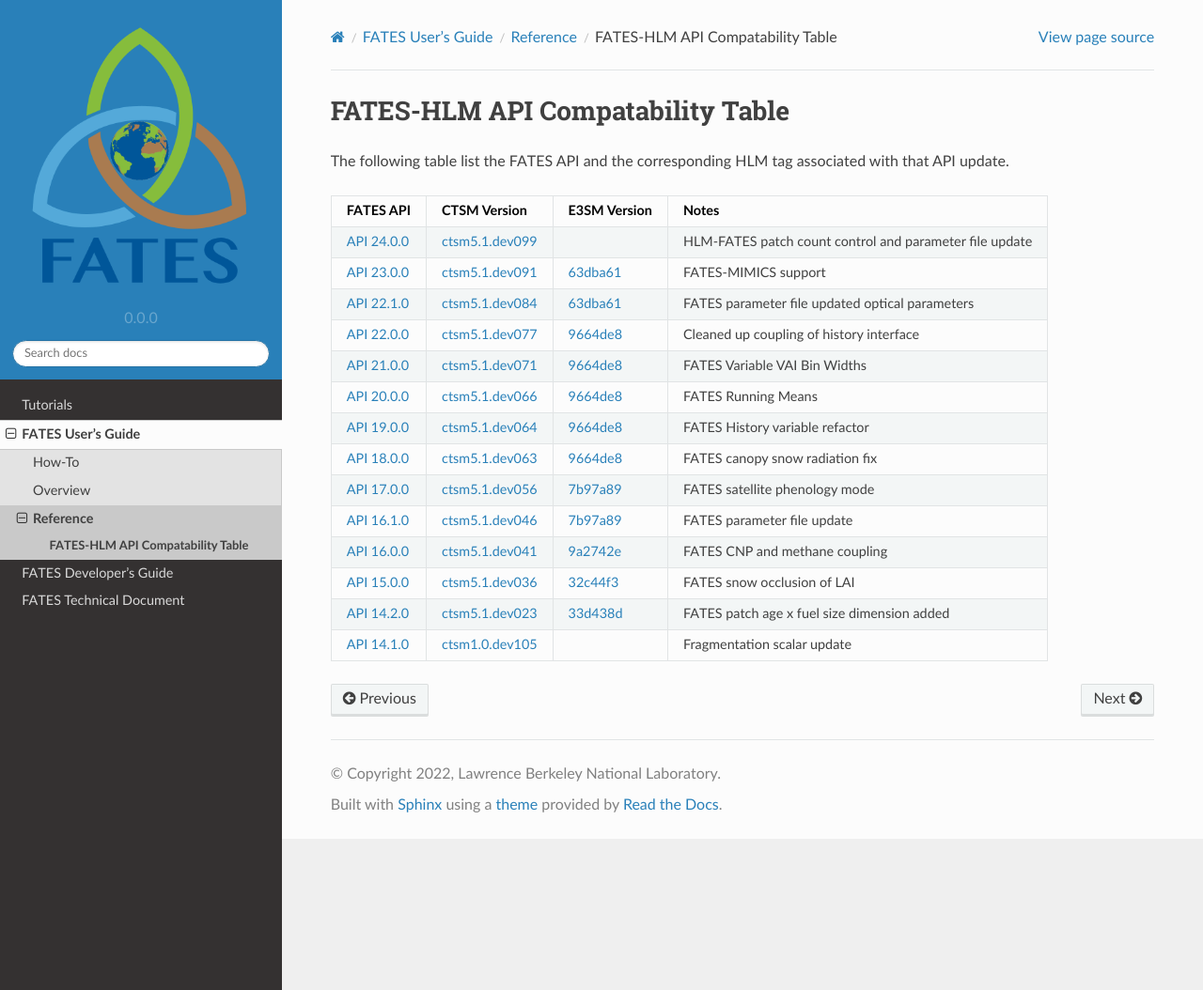
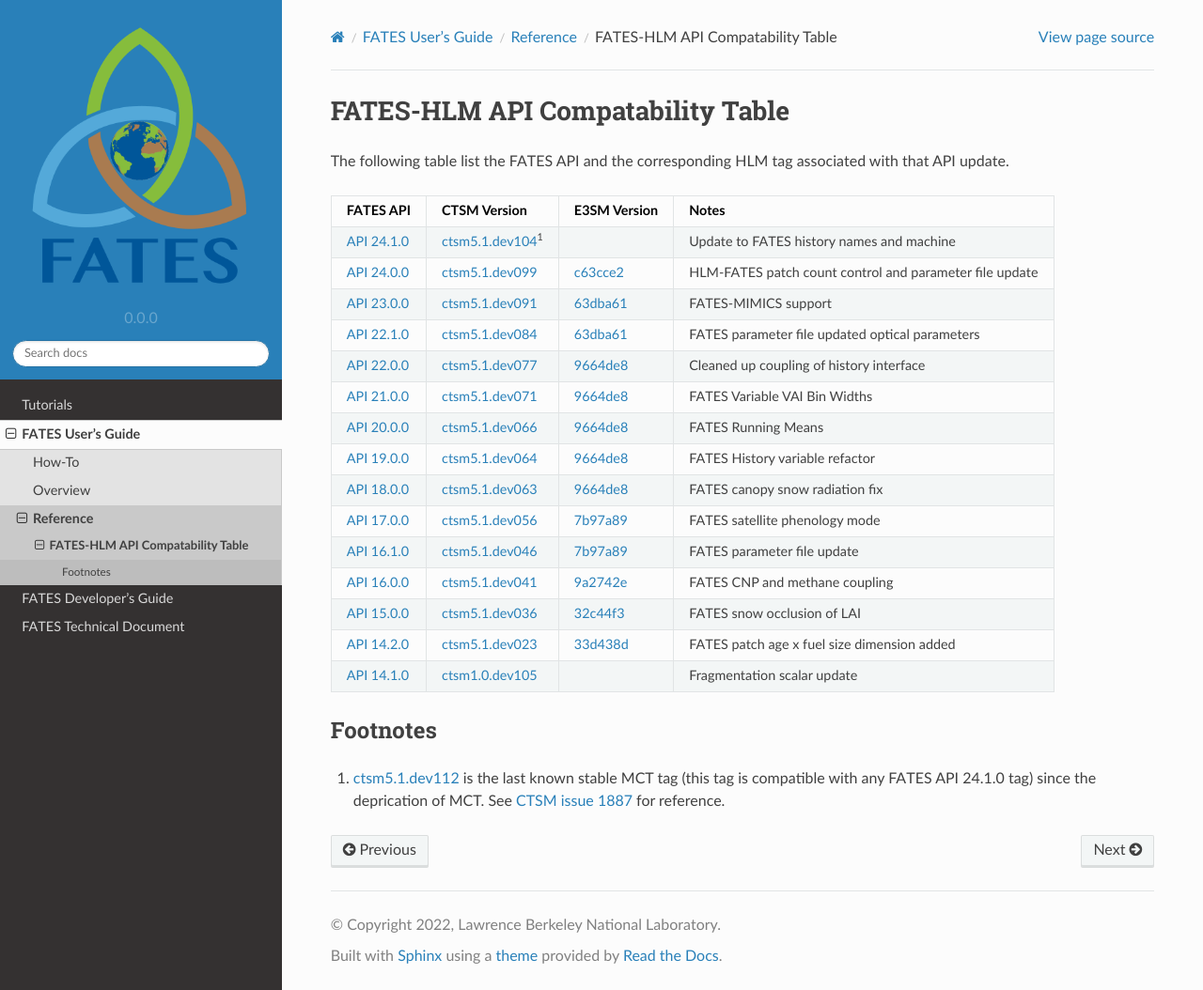
Before and after one commit to NGEET/fates-users-guide, a Sphinx documentation site: the page built from docs/source/user/Table-of-FATES-API-and-HLM-STATUS.md, in a window 1280 px wide and 1054 px high. Shown: the whole window at 94% size. Built offline with Sphinx 7.4.7 and the Read the Docs theme 2.0.0, drawn with Linux system fonts in a browser that asks for light colours.

Commit message:
update hlm table with api 24.1

```diff
--- a/docs/source/user/Table-of-FATES-API-and-HLM-STATUS.md
+++ b/docs/source/user/Table-of-FATES-API-and-HLM-STATUS.md
@@ -2,9 +2,10 @@
 
 The following table list the FATES API and the corresponding HLM tag associated with that API update.
 
-| FATES API      | CTSM Version | E3SM Version | Notes |
-| ----------- | ----------- | ----------- | ----------- |
-| [API 24.0.0](https://github.com/NGEET/fates/releases/tag/sci.1.56.0_api.23.0.0) | [ctsm5.1.dev099](https://github.com/ESCOMP/CTSM/releases/tag/ctsm5.1.dev099) |  | HLM-FATES patch count control and parameter file update |
+| FATES API   | CTSM Version | E3SM Version | Notes |
+| ----------- | ------------ | ------------ | ----- |
+| [API 24.1.0](https://github.com/NGEET/fates/releases/tag/sci.1.58.1_api.24.1.0) | [ctsm5.1.dev104](https://github.com/ESCOMP/CTSM/releases/tag/ctsm5.1.dev104)<sup>1<sup> |  | Update to FATES history names and machine |
+| [API 24.0.0](https://github.com/NGEET/fates/releases/tag/sci.1.57.4_api.24.0.0) | [ctsm5.1.dev099](https://github.com/ESCOMP/CTSM/releases/tag/ctsm5.1.dev099) | [c63cce2](https://github.com/E3SM-Project/E3SM/commit/c63cce2acbc7a81d91e4433e202b4261aface4ba) | HLM-FATES patch count control and parameter file update |
 | [API 23.0.0](https://github.com/NGEET/fates/releases/tag/sci.1.56.0_api.23.0.0) | [ctsm5.1.dev091](https://github.com/ESCOMP/CTSM/releases/tag/ctsm5.1.dev091) | [63dba61](https://github.com/E3SM-Project/E3SM/commit/63dba61faf5911690a433e0c51673626667cfc99) | FATES-MIMICS support |
 | [API 22.1.0](https://github.com/NGEET/fates/releases/tag/sci.1.55.4_api.22.1.0) | [ctsm5.1.dev084](https://github.com/ESCOMP/CTSM/releases/tag/ctsm5.1.dev084) | [63dba61](https://github.com/E3SM-Project/E3SM/commit/63dba61faf5911690a433e0c51673626667cfc99) | FATES parameter file updated optical parameters |
 | [API 22.0.0](https://github.com/NGEET/fates/releases/tag/sci.1.54.0_api.22.0.0) | [ctsm5.1.dev077](https://github.com/ESCOMP/CTSM/releases/tag/ctsm5.1.dev077) | [9664de8](https://github.com/E3SM-Project/E3SM/commit/9664de8102ad9121bbb013e15a196f578ac6f37a) | Cleaned up coupling of history interface |
@@ -18,3 +19,7 @@ The following table list the FATES API and the corresponding HLM tag associated
 | [API 15.0.0](https://github.com/NGEET/fates/releases/tag/sci.1.45.0_api.15.0.0)   | [ctsm5.1.dev036](https://github.com/ESCOMP/CTSM/releases/tag/ctsm5.1.dev036) | [32c44f3](https://github.com/E3SM-Project/E3SM/commit/32c44f303e629cc6f8658b054c6dec76de3d4b69) | FATES snow occlusion of LAI |
 | [API 14.2.0](https://github.com/NGEET/fates/releases/tag/sci.1.43.2_api.14.2.0)   | [ctsm5.1.dev023](https://github.com/ESCOMP/CTSM/releases/tag/ctsm5.1.dev023) | [33d438d](https://github.com/E3SM-Project/E3SM/commit/33d438d68917f3536e475248401de58ae5aebeb0) | FATES patch age x fuel size dimension added |
 | [API 14.1.0](https://github.com/NGEET/fates/releases/tag/sci.1.43.0_api.14.1.0)   | [ctsm1.0.dev105](https://github.com/ESCOMP/CTSM/releases/tag/ctsm1.0.dev105_fates_api14.1.0.n01) |  | Fragmentation scalar update |
+
+## Footnotes
+
+1. [ctsm5.1.dev112](https://github.com/ESCOMP/CTSM/releases/tag/ctsm5.1.dev112) is the last known stable MCT tag (this tag is compatible with any FATES API 24.1.0 tag) since the deprication of MCT.  See [CTSM issue 1887](https://github.com/ESCOMP/CTSM/issues/1887) for reference.
```
